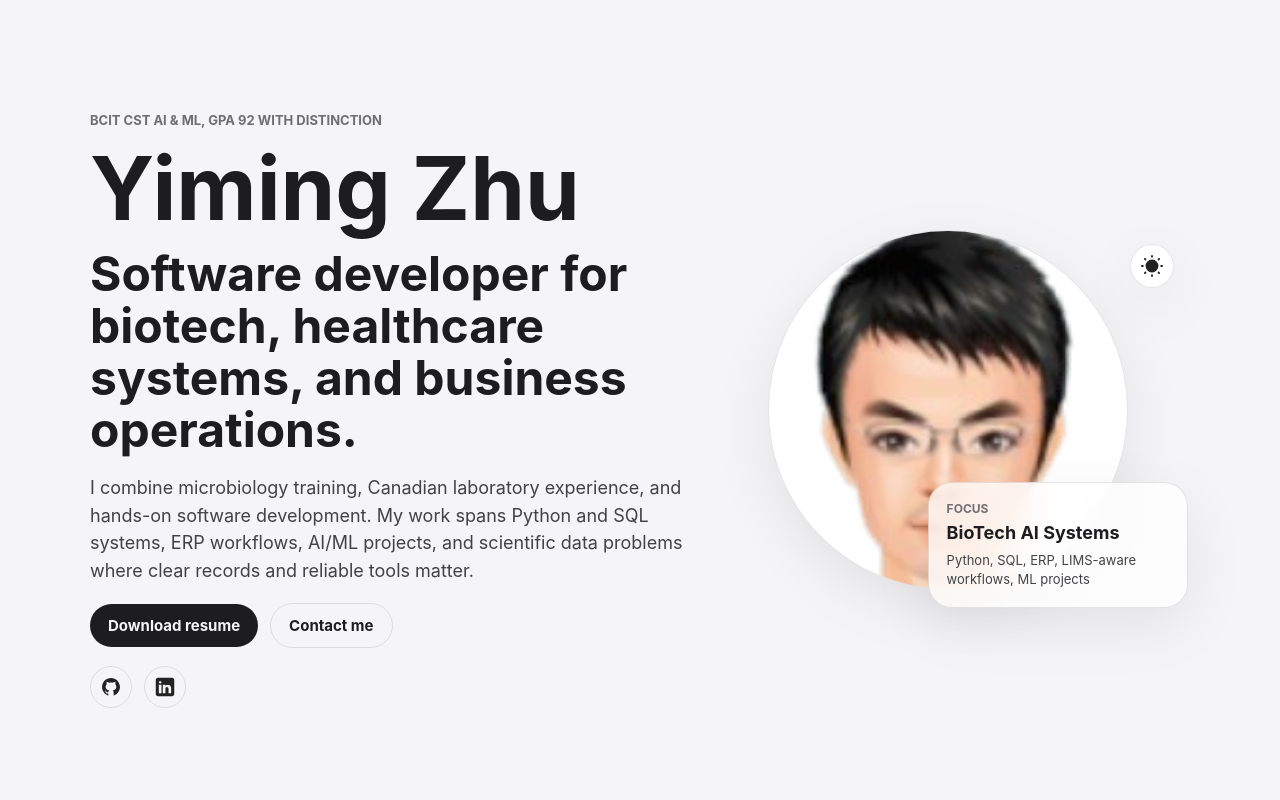
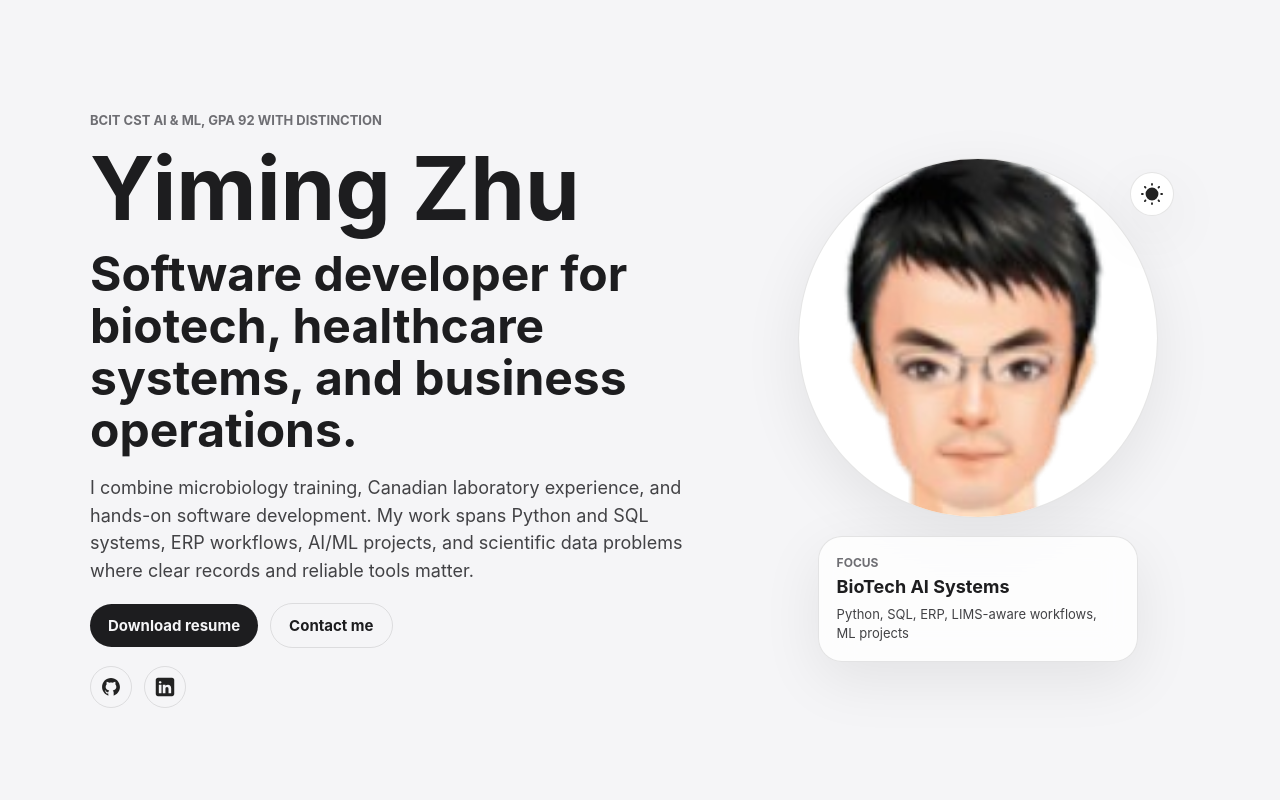
Before and after one commit to yiming168/yimingPortfolio, a React (Vite) app: page / in a window 1280 px wide. Shown: the top 800 px of the page. Built offline with nearby package versions, Linux system fonts and the light colour scheme.

Commit message:
Move hero focus card below portrait

```diff
--- a/src/sections/Hero/HeroStyles.module.css
+++ b/src/sections/Hero/HeroStyles.module.css
@@ -10,6 +10,8 @@
 }
 
 .visual {
+  display: grid;
+  justify-items: center;
   justify-self: center;
   position: relative;
   width: min(100%, 420px);
@@ -128,12 +130,12 @@
   background: var(--glass-color);
   border: 1px solid var(--border-color);
   border-radius: 24px;
-  bottom: -18px;
   box-shadow: var(--soft-shadow);
-  max-width: 260px;
+  margin-top: 18px;
+  max-width: 320px;
   padding: 18px;
-  position: absolute;
-  right: 0;
+  position: relative;
+  width: min(100%, 320px);
 }
 
 .profileCard span {
```
